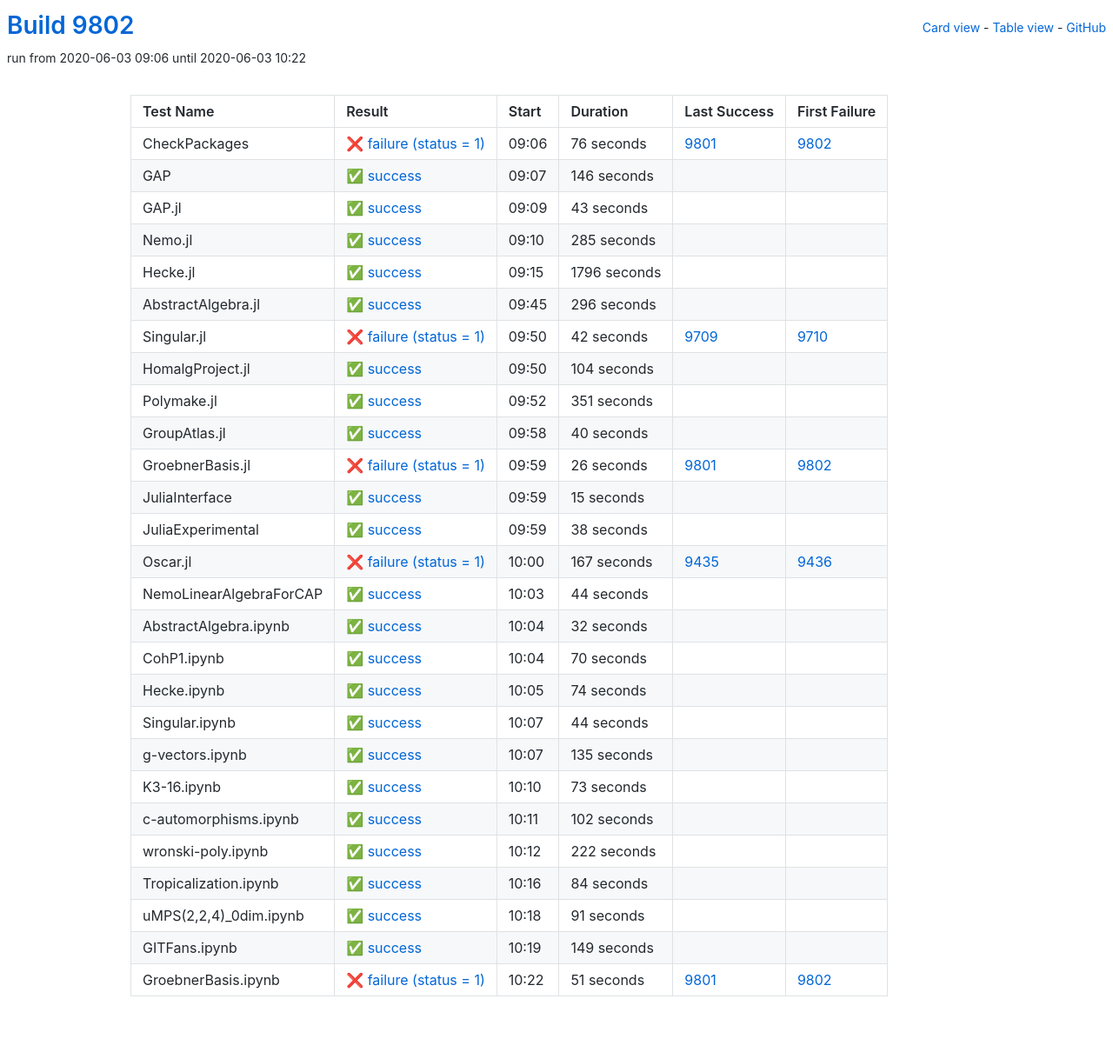
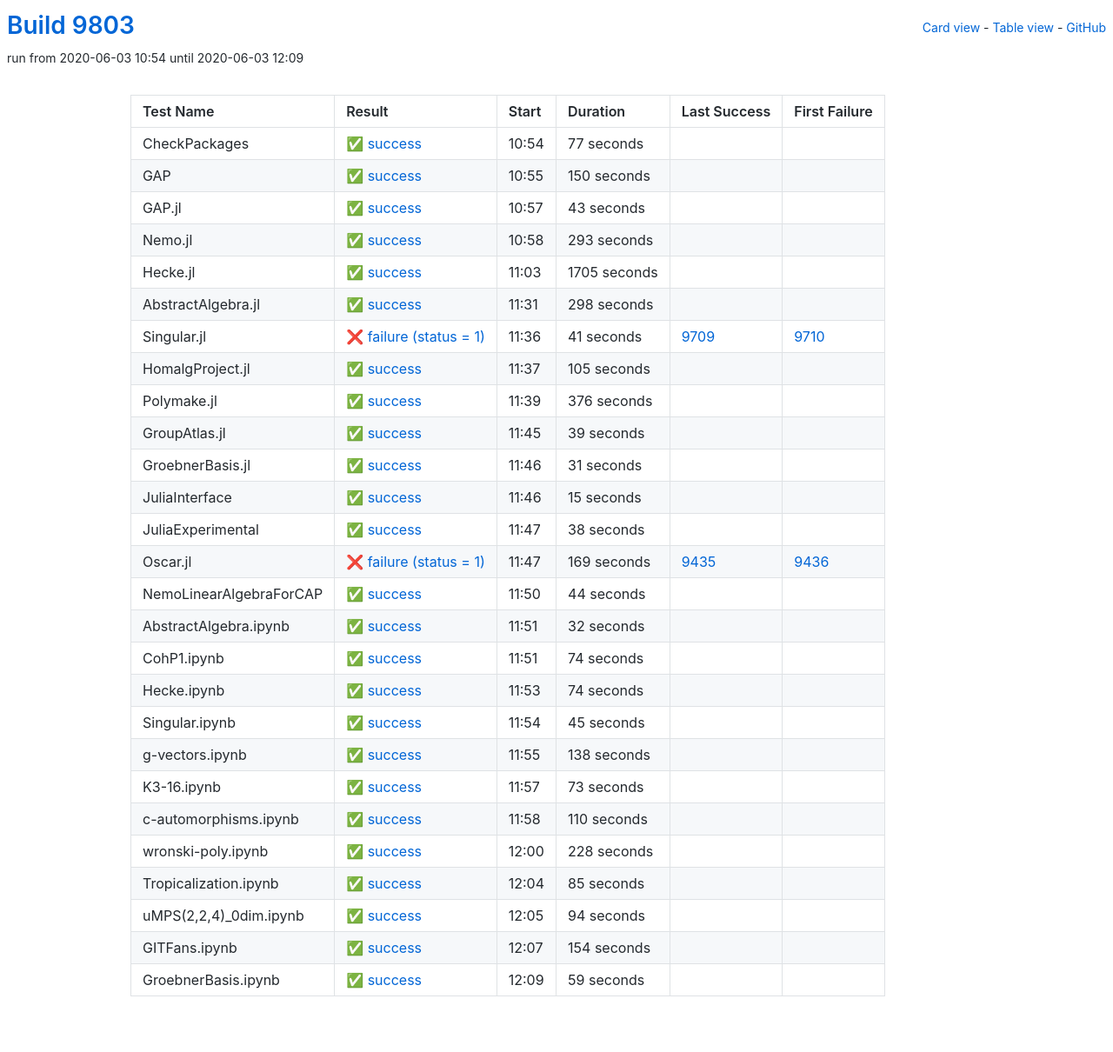
Before and after one commit to oscar-system/oscar-ci-status, a Jekyll site: the page built from table.html, in a window 1280 px wide. Shown: the whole page at 87% size. Built offline with Jekyll 4.4.1, drawn with Linux system fonts in a browser that asks for light colours.

Commit message:
Build 9803

```diff
--- a/_data/ci.yml
+++ b/_data/ci.yml
@@ -1,29 +1,29 @@
-build: 9802
-build_url: https://oscarci.mathematik.uni-kl.de/job/oscar/9802/
+build: 9803
+build_url: https://oscarci.mathematik.uni-kl.de/job/oscar/9803/
 job: oscar
 tests:
-- duration: 76
-  exitcode: 1
-  first_failure: 9802
-  first_failure_url: https://oscarci.mathematik.uni-kl.de/job/oscar/9802/
+- duration: 77
+  exitcode: 0
+  first_failure: false
+  first_failure_url: null
   id: checkpackages
-  last_success: 9801
-  last_success_url: https://oscarci.mathematik.uni-kl.de/job/oscar/9801/
-  log: https://oscarci.mathematik.uni-kl.de/job/oscar/9802/artifact/logs/build-9802/CheckPackages.log
+  last_success: false
+  last_success_url: null
+  log: https://oscarci.mathematik.uni-kl.de/job/oscar/9803/artifact/logs/build-9803/CheckPackages.log
   name: CheckPackages
-  start: 2020-06-03 09:06
-  status: failure
-  success: false
-- duration: 146
+  start: 2020-06-03 10:54
+  status: success
+  success: true
+- duration: 150
   exitcode: 0
   first_failure: false
   first_failure_url: null
   id: gap
   last_success: false
   last_success_url: null
-  log: https://oscarci.mathematik.uni-kl.de/job/oscar/9802/artifact/logs/build-9802/GAP.log
+  log: https://oscarci.mathematik.uni-kl.de/job/oscar/9803/artifact/logs/build-9803/GAP.log
   name: GAP
-  start: 2020-06-03 09:07
+  start: 2020-06-03 10:55
   status: success
   success: true
 - duration: 43
@@ -33,107 +33,107 @@
   id: gap-jl
   last_success: false
   last_success_url: null
-  log: https://oscarci.mathematik.uni-kl.de/job/oscar/9802/artifact/logs/build-9802/GAP.jl.log
+  log: https://oscarci.mathematik.uni-kl.de/job/oscar/9803/artifact/logs/build-9803/GAP.jl.log
   name: GAP.jl
-  start: 2020-06-03 09:09
+  start: 2020-06-03 10:57
   status: success
   success: true
-- duration: 285
+- duration: 293
   exitcode: 0
   first_failure: false
   first_failure_url: null
   id: nemo-jl
   last_success: false
   last_success_url: null
-  log: https://oscarci.mathematik.uni-kl.de/job/oscar/9802/artifact/logs/build-9802/Nemo.jl.log
+  log: https://oscarci.mathematik.uni-kl.de/job/oscar/9803/artifact/logs/build-9803/Nemo.jl.log
   name: Nemo.jl
-  start: 2020-06-03 09:10
+  start: 2020-06-03 10:58
   status: success
   success: true
-- duration: 1796
+- duration: 1705
   exitcode: 0
   first_failure: false
   first_failure_url: null
   id: hecke-jl
   last_success: false
   last_success_url: null
-  log: https://oscarci.mathematik.uni-kl.de/job/oscar/9802/artifact/logs/build-9802/Hecke.jl.log
+  log: https://oscarci.mathematik.uni-kl.de/job/oscar/9803/artifact/logs/build-9803/Hecke.jl.log
   name: Hecke.jl
-  start: 2020-06-03 09:15
+  start: 2020-06-03 11:03
   status: success
   success: true
-- duration: 296
+- duration: 298
   exitcode: 0
   first_failure: false
   first_failure_url: null
   id: abstractalgebra-jl
   last_success: false
   last_success_url: null
-  log: https://oscarci.mathematik.uni-kl.de/job/oscar/9802/artifact/logs/build-9802/AbstractAlgebra.jl.log
+  log: https://oscarci.mathematik.uni-kl.de/job/oscar/9803/artifact/logs/build-9803/AbstractAlgebra.jl.log
   name: AbstractAlgebra.jl
-  start: 2020-06-03 09:45
+  start: 2020-06-03 11:31
   status: success
   success: true
-- duration: 42
+- duration: 41
   exitcode: 1
   first_failure: 9710
   first_failure_url: https://oscarci.mathematik.uni-kl.de/job/oscar/9710/
   id: singular-jl
   last_success: 9709
   last_success_url: https://oscarci.mathematik.uni-kl.de/job/oscar/9709/
-  log: https://oscarci.mathematik.uni-kl.de/job/oscar/9802/artifact/logs/build-9802/Singular.jl.log
+  log: https://oscarci.mathematik.uni-kl.de/job/oscar/9803/artifact/logs/build-9803/Singular.jl.log
   name: Singular.jl
-  start: 2020-06-03 09:50
+  start: 2020-06-03 11:36
   status: failure
   success: false
-- duration: 104
+- duration: 105
   exitcode: 0
   first_failure: false
   first_failure_url: null
   id: homalgproject-jl
   last_success: false
   last_success_url: null
-  log: https://oscarci.mathematik.uni-kl.de/job/oscar/9802/artifact/logs/build-9802/HomalgProject.jl.log
+  log: https://oscarci.mathematik.uni-kl.de/job/oscar/9803/artifact/logs/build-9803/HomalgProject.jl.log
   name: HomalgProject.jl
-  start: 2020-06-03 09:50
+  start: 2020-06-03 11:37
   status: success
   success: true
-- duration: 351
+- duration: 376
   exitcode: 0
   first_failure: false
   first_failure_url: null
   id: polymake-jl
   last_success: false
   last_success_url: null
-  log: https://oscarci.mathematik.uni-kl.de/job/oscar/9802/artifact/logs/build-9802/Polymake.jl.log
+  log: https://oscarci.mathematik.uni-kl.de/job/oscar/9803/artifact/logs/build-9803/Polymake.jl.log
   name: Polymake.jl
-  start: 2020-06-03 09:52
+  start: 2020-06-03 11:39
   status: success
   success: true
-- duration: 40
+- duration: 39
   exitcode: 0
   first_failure: false
   first_failure_url: null
   id: groupatlas-jl
   last_success: false
   last_success_url: null
-  log: https://oscarci.mathematik.uni-kl.de/job/oscar/9802/artifact/logs/build-9802/GroupAtlas.jl.log
+  log: https://oscarci.mathematik.uni-kl.de/job/oscar/9803/artifact/logs/build-9803/GroupAtlas.jl.log
   name: GroupAtlas.jl
-  start: 2020-06-03 09:58
+  start: 2020-06-03 11:45
   status: success
   success: true
-- duration: 26
-  exitcode: 1
-  first_failure: 9802
-  first_failure_url: https://oscarci.mathematik.uni-kl.de/job/oscar/9802/
+- duration: 31
+  exitcode: 0
+  first_failure: false
+  first_failure_url: null
   id: groebnerbasis-jl
-  last_success: 9801
-  last_success_url: https://oscarci.mathematik.uni-kl.de/job/oscar/9801/
-  log: https://oscarci.mathematik.uni-kl.de/job/oscar/9802/artifact/logs/build-9802/GroebnerBasis.jl.log
+  last_success: false
+  last_success_url: null
+  log: https://oscarci.mathematik.uni-kl.de/job/oscar/9803/artifact/logs/build-9803/GroebnerBasis.jl.log
   name: GroebnerBasis.jl
-  start: 2020-06-03 09:59
-  status: failure
-  success: false
+  start: 2020-06-03 11:46
+  status: success
+  success: true
 - duration: 15
   exitcode: 0
   first_failure: false
@@ -141,9 +141,9 @@
   id: juliainterface
   last_success: false
   last_success_url: null
-  log: https://oscarci.mathematik.uni-kl.de/job/oscar/9802/artifact/logs/build-9802/JuliaInterface.log
+  log: https://oscarci.mathematik.uni-kl.de/job/oscar/9803/artifact/logs/build-9803/JuliaInterface.log
   name: JuliaInterface
-  start: 2020-06-03 09:59
+  start: 2020-06-03 11:46
   status: success
   success: true
 - duration: 38
@@ -153,21 +153,21 @@
   id: juliaexperimental
   last_success: false
   last_success_url: null
-  log: https://oscarci.mathematik.uni-kl.de/job/oscar/9802/artifact/logs/build-9802/JuliaExperimental.log
+  log: https://oscarci.mathematik.uni-kl.de/job/oscar/9803/artifact/logs/build-9803/JuliaExperimental.log
   name: JuliaExperimental
-  start: 2020-06-03 09:59
+  start: 2020-06-03 11:47
   status: success
   success: true
-- duration: 167
+- duration: 169
   exitcode: 1
   first_failure: 9436
   first_failure_url: https://oscarci.mathematik.uni-kl.de/job/oscar/9436/
   id: oscar-jl
   last_success: 9435
   last_success_url: https://oscarci.mathematik.uni-kl.de/job/oscar/9435/
-  log: https://oscarci.mathematik.uni-kl.de/job/oscar/9802/artifact/logs/build-9802/Oscar.jl.log
+  log: https://oscarci.mathematik.uni-kl.de/job/oscar/9803/artifact/logs/build-9803/Oscar.jl.log
   name: Oscar.jl
-  start: 2020-06-03 10:00
+  start: 2020-06-03 11:47
   status: failure
   success: false
 - duration: 44
@@ -177,9 +177,9 @@
   id: nemolinearalgebraforcap
   last_success: false
   last_success_url: null
-  log: https://oscarci.mathematik.uni-kl.de/job/oscar/9802/artifact/logs/build-9802/NemoLinearAlgebraForCAP.log
+  log: https://oscarci.mathematik.uni-kl.de/job/oscar/9803/artifact/logs/build-9803/NemoLinearAlgebraForCAP.log
   name: NemoLinearAlgebraForCAP
-  start: 2020-06-03 10:03
+  start: 2020-06-03 11:50
   status: success
   success: true
 - duration: 32
@@ -189,21 +189,21 @@
   id: abstractalgebra-ipynb
   last_success: false
   last_success_url: null
-  log: https://oscarci.mathematik.uni-kl.de/job/oscar/9802/artifact/logs/build-9802/AbstractAlgebra.ipynb.log
+  log: https://oscarci.mathematik.uni-kl.de/job/oscar/9803/artifact/logs/build-9803/AbstractAlgebra.ipynb.log
   name: AbstractAlgebra.ipynb
-  start: 2020-06-03 10:04
+  start: 2020-06-03 11:51
   status: success
   success: true
-- duration: 70
+- duration: 74
   exitcode: 0
   first_failure: false
   first_failure_url: null
   id: cohp1-ipynb
   last_success: false
   last_success_url: null
-  log: https://oscarci.mathematik.uni-kl.de/job/oscar/9802/artifact/logs/build-9802/CohP1.ipynb.log
+  log: https://oscarci.mathematik.uni-kl.de/job/oscar/9803/artifact/logs/build-9803/CohP1.ipynb.log
   name: CohP1.ipynb
-  start: 2020-06-03 10:04
+  start: 2020-06-03 11:51
   status: success
   success: true
 - duration: 74
@@ -213,33 +213,33 @@
   id: hecke-ipynb
   last_success: false
   last_success_url: null
-  log: https://oscarci.mathematik.uni-kl.de/job/oscar/9802/artifact/logs/build-9802/Hecke.ipynb.log
+  log: https://oscarci.mathematik.uni-kl.de/job/oscar/9803/artifact/logs/build-9803/Hecke.ipynb.log
   name: Hecke.ipynb
-  start: 2020-06-03 10:05
+  start: 2020-06-03 11:53
   status: success
   success: true
-- duration: 44
+- duration: 45
   exitcode: 0
   first_failure: false
   first_failure_url: null
   id: singular-ipynb
   last_success: false
   last_success_url: null
-  log: https://oscarci.mathematik.uni-kl.de/job/oscar/9802/artifact/logs/build-9802/Singular.ipynb.log
+  log: https://oscarci.mathematik.uni-kl.de/job/oscar/9803/artifact/logs/build-9803/Singular.ipynb.log
   name: Singular.ipynb
-  start: 2020-06-03 10:07
+  start: 2020-06-03 11:54
   status: success
   success: true
-- duration: 135
+- duration: 138
   exitcode: 0
   first_failure: false
   first_failure_url: null
   id: g-vectors-ipynb
   last_success: false
   last_success_url: null
-  log: https://oscarci.mathematik.uni-kl.de/job/oscar/9802/artifact/logs/build-9802/g-vectors.ipynb.log
+  log: https://oscarci.mathematik.uni-kl.de/job/oscar/9803/artifact/logs/build-9803/g-vectors.ipynb.log
   name: g-vectors.ipynb
-  start: 2020-06-03 10:07
+  start: 2020-06-03 11:55
   status: success
   success: true
 - duration: 73
@@ -249,80 +249,80 @@
   id: k3-16-ipynb
   last_success: false
   last_success_url: null
-  log: https://oscarci.mathematik.uni-kl.de/job/oscar/9802/artifact/logs/build-9802/K3-16.ipynb.log
+  log: https://oscarci.mathematik.uni-kl.de/job/oscar/9803/artifact/logs/build-9803/K3-16.ipynb.log
   name: K3-16.ipynb
-  start: 2020-06-03 10:10
+  start: 2020-06-03 11:57
   status: success
   success: true
-- duration: 102
+- duration: 110
   exitcode: 0
   first_failure: false
   first_failure_url: null
   id: c-automorphisms-ipynb
   last_success: false
   last_success_url: null
-  log: https://oscarci.mathematik.uni-kl.de/job/oscar/9802/artifact/logs/build-9802/c-automorphisms.ipynb.log
+  log: https://oscarci.mathematik.uni-kl.de/job/oscar/9803/artifact/logs/build-9803/c-automorphisms.ipynb.log
   name: c-automorphisms.ipynb
-  start: 2020-06-03 10:11
+  start: 2020-06-03 11:58
   status: success
   success: true
-- duration: 222
+- duration: 228
   exitcode: 0
   first_failure: false
   first_failure_url: null
   id: wronski-poly-ipynb
   last_success: false
   last_success_url: null
-  log: https://oscarci.mathematik.uni-kl.de/job/oscar/9802/artifact/logs/build-9802/wronski-poly.ipynb.log
+  log: https://oscarci.mathematik.uni-kl.de/job/oscar/9803/artifact/logs/build-9803/wronski-poly.ipynb.log
   name: wronski-poly.ipynb
-  start: 2020-06-03 10:12
+  start: 2020-06-03 12:00
   status: success
   success: true
-- duration: 84
+- duration: 85
   exitcode: 0
   first_failure: false
   first_failure_url: null
   id: tropicalization-ipynb
   last_success: false
   last_success_url: null
-  log: https://oscarci.mathematik.uni-kl.de/job/oscar/9802/artifact/logs/build-9802/Tropicalization.ipynb.log
+  log: https://oscarci.mathematik.uni-kl.de/job/oscar/9803/artifact/logs/build-9803/Tropicalization.ipynb.log
   name: Tropicalization.ipynb
-  start: 2020-06-03 10:16
+  start: 2020-06-03 12:04
   status: success
   success: true
-- duration: 91
+- duration: 94
   exitcode: 0
   first_failure: false
   first_failure_url: null
   id: umps-2-2-4-0dim-ipynb
   last_success: false
   last_success_url: null
-  log: https://oscarci.mathematik.uni-kl.de/job/oscar/9802/artifact/logs/build-9802/uMPS-2-2-4-_0dim.ipynb.log
+  log: https://oscarci.mathematik.uni-kl.de/job/oscar/9803/artifact/logs/build-9803/uMPS-2-2-4-_0dim.ipynb.log
   name: uMPS(2,2,4)_0dim.ipynb
-  start: 2020-06-03 10:18
+  start: 2020-06-03 12:05
   status: success
   success: true
-- duration: 149
+- duration: 154
   exitcode: 0
   first_failure: false
   first_failure_url: null
   id: gitfans-ipynb
   last_success: false
   last_success_url: null
-  log: https://oscarci.mathematik.uni-kl.de/job/oscar/9802/artifact/logs/build-9802/GITFans.ipynb.log
+  log: https://oscarci.mathematik.uni-kl.de/job/oscar/9803/artifact/logs/build-9803/GITFans.ipynb.log
   name: GITFans.ipynb
-  start: 2020-06-03 10:19
+  start: 2020-06-03 12:07
   status: success
   success: true
-- duration: 51
-  exitcode: 1
-  first_failure: 9802
-  first_failure_url: https://oscarci.mathematik.uni-kl.de/job/oscar/9802/
+- duration: 59
+  exitcode: 0
+  first_failure: false
+  first_failure_url: null
   id: groebnerbasis-ipynb
-  last_success: 9801
-  last_success_url: https://oscarci.mathematik.uni-kl.de/job/oscar/9801/
-  log: https://oscarci.mathematik.uni-kl.de/job/oscar/9802/artifact/logs/build-9802/GroebnerBasis.ipynb.log
+  last_success: false
+  last_success_url: null
+  log: https://oscarci.mathematik.uni-kl.de/job/oscar/9803/artifact/logs/build-9803/GroebnerBasis.ipynb.log
   name: GroebnerBasis.ipynb
-  start: 2020-06-03 10:22
-  status: failure
-  success: false
+  start: 2020-06-03 12:09
+  status: success
+  success: true
```
Also changed, not shown: README.md.
